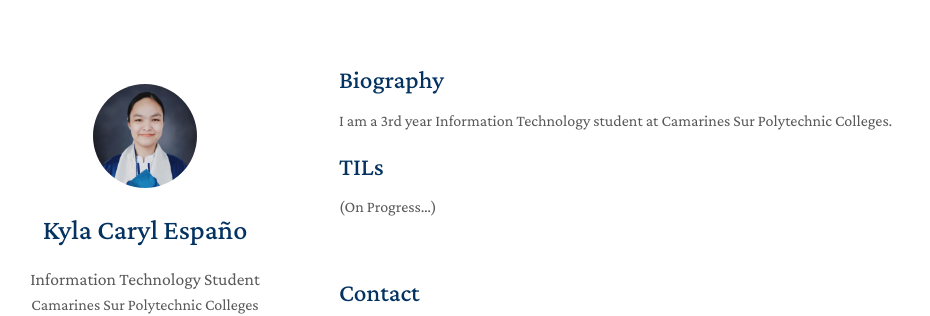
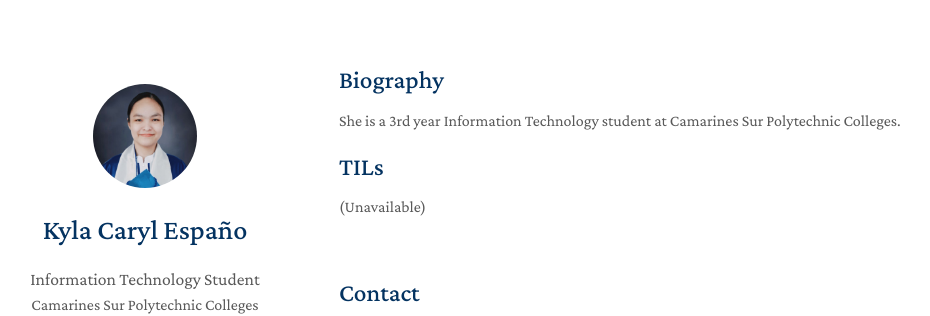
Before and after one commit to kaisunoo/kaisunoo.github.io, a Jekyll site: the page built from index.md, in a window 1280 px wide. Shown: the top 316 px of the page, without its empty margins (131-1061 px from the left). Built offline with Jekyll 4.4.1, drawn with Linux system fonts in a browser that asks for light colours; nearby versions of some CDN libraries; a style sheet for code colours, icons or effects is not loaded; our own code applies the rules of GitHub Pages for plain Markdown files.

Commit message:
Update index.md

```diff
--- a/index.md
+++ b/index.md
@@ -4,11 +4,11 @@ layout: homepage
 
 ## Biography
 
-I am a 3rd year Information Technology student at Camarines Sur Polytechnic Colleges.
+She is a 3rd year Information Technology student at Camarines Sur Polytechnic Colleges.
 
 ## TILs
 
-(On Progress...)
+(Unavailable)
 
 <!--## Research Interests
 
```
